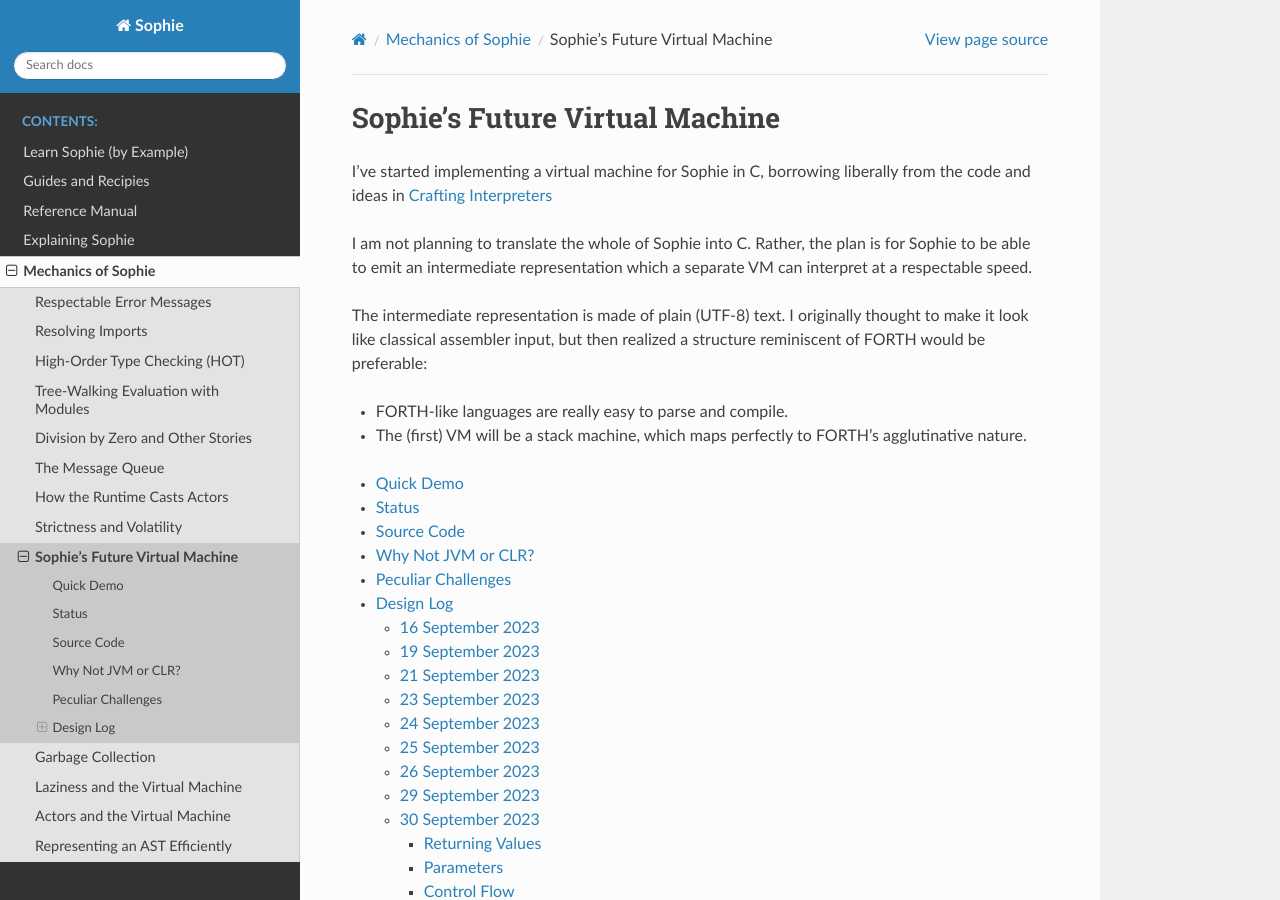
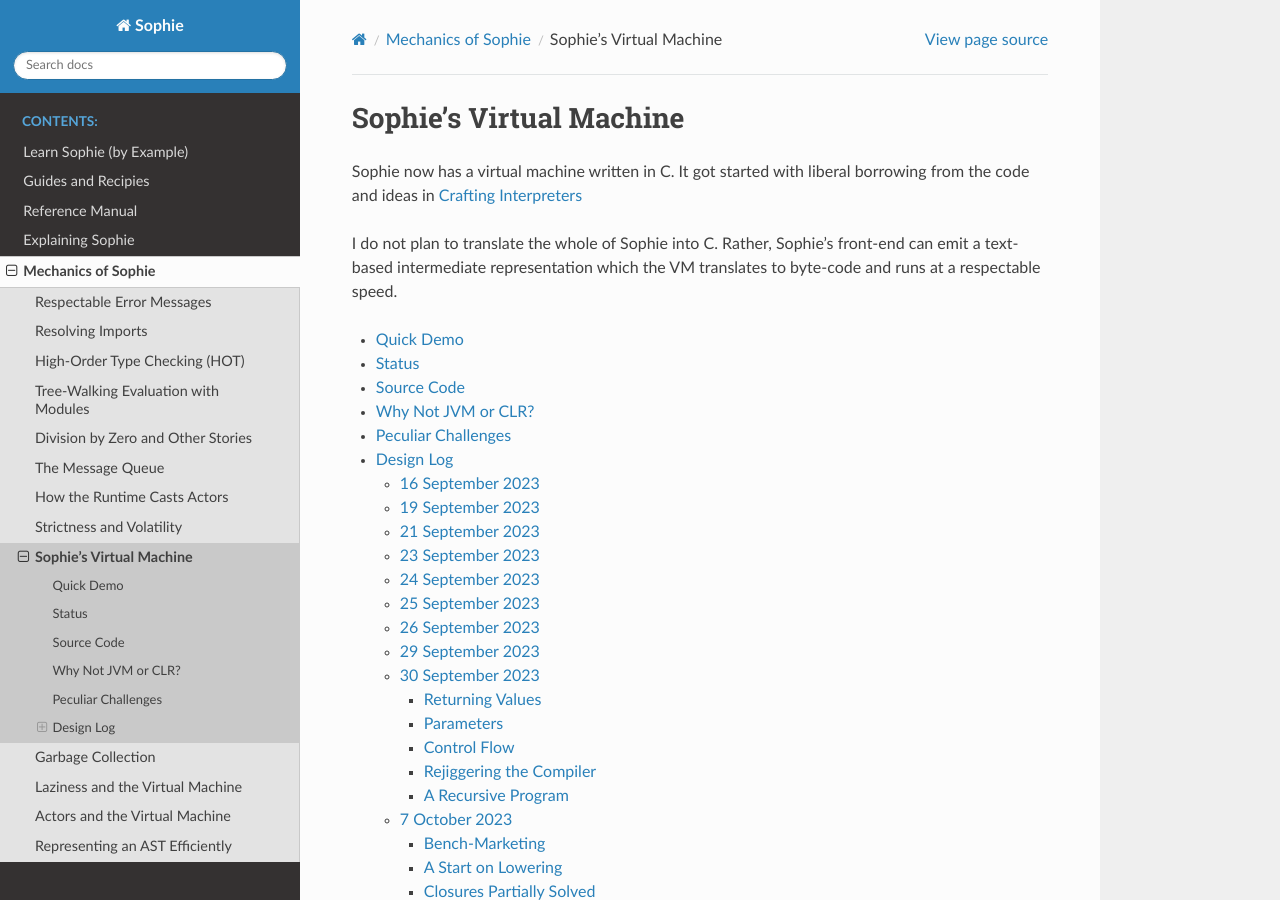
Before and after one commit to kjosib/sophie, a Sphinx documentation site: the page built from docs/tech/vm.rst, in a window 1280 px wide and 900 px high. Built offline with Sphinx 7.4.7 and the Read the Docs theme 2.0.0, drawn with Linux system fonts in a browser that asks for light colours; some of the changed text lies outside the part shown.

Commit message:
doc updates

```diff
--- a/docs/tech/vm.rst
+++ b/docs/tech/vm.rst
@@ -1,21 +1,13 @@
-Sophie's Future Virtual Machine
+Sophie's Virtual Machine
 #################################
 
-I've started implementing a virtual machine for Sophie in C,
-borrowing liberally from the code and ideas
+Sophie now has a virtual machine written in C.
+It got started with liberal borrowing from the code and ideas
 in `Crafting Interpreters <https://craftinginterpreters.com/>`_
 
-I am not planning to translate the whole of Sophie into C.
-Rather, the plan is for Sophie to be able to emit an intermediate
-representation which a separate VM can interpret at a respectable speed.
-
-The intermediate representation is made of plain (UTF-8) text.
-I originally thought to make it look like classical assembler input,
-but then realized a structure reminiscent of FORTH would be preferable:
-
-* FORTH-like languages are really easy to parse and compile.
-* The (first) VM will be a stack machine, which maps perfectly to FORTH's agglutinative nature.
-
+I do not plan to translate the whole of Sophie into C.
+Rather, Sophie's front-end can emit a text-based intermediate representation
+which the VM translates to byte-code and runs at a respectable speed.
 
 .. contents::
     :local:
```
Also changed, not shown: other parts of docs/tech/vm.rst (+1 -0 lines), docs/explain/future.rst (+1 -20 lines).
